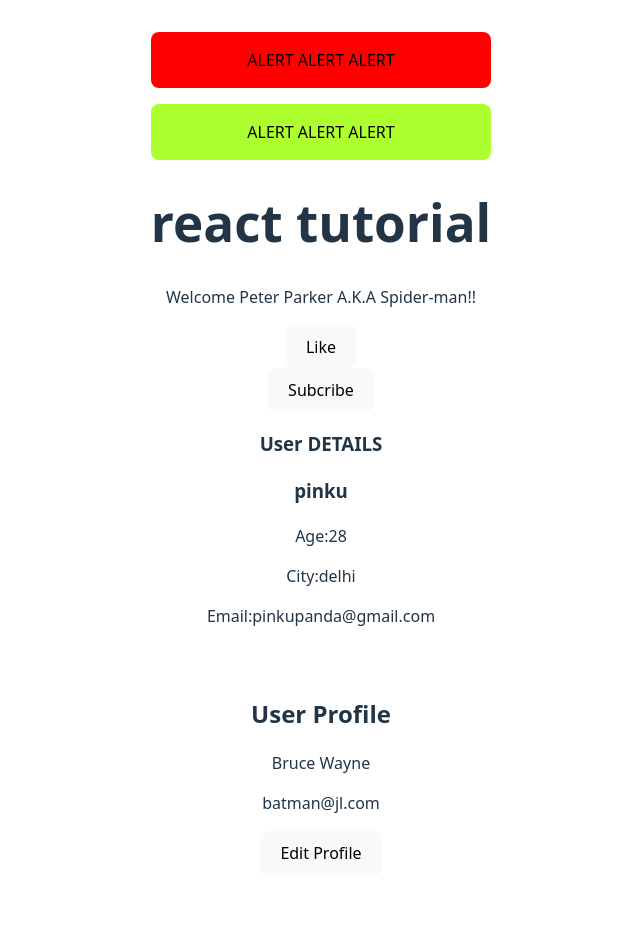
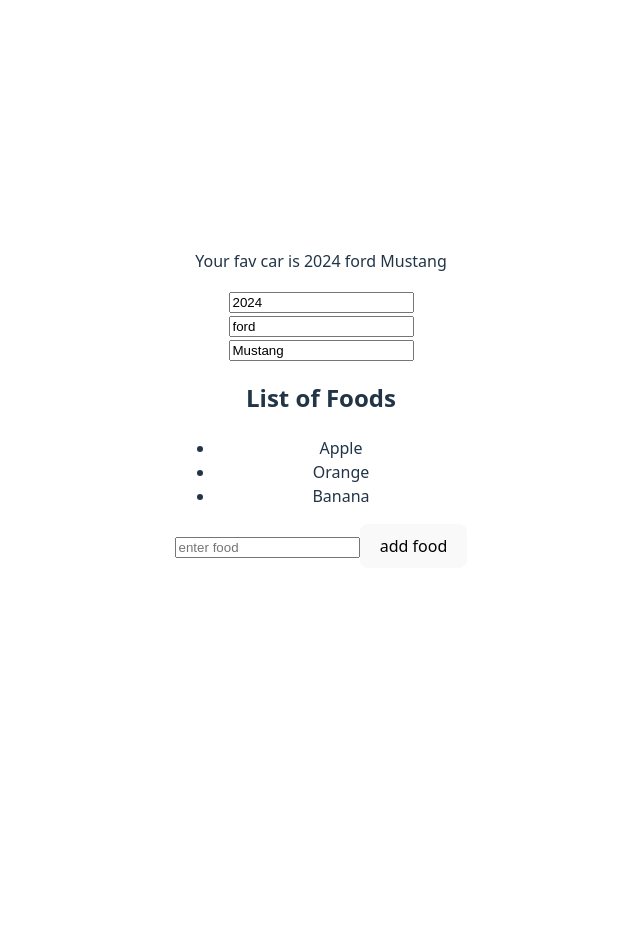
Before and after one commit to likhithsait/react, a React (Vite) app in the folder my-react-app/: page / in a window 1280 px wide. Shown: the top 934 px of the page, without its empty margins (319-959 px from the left). After the commit the page ends 800 px from the top, so only its background shows below. Built offline with nearby package versions, Linux system fonts and the light colour scheme.

Commit message:
update objects in state, update arrays in state

```diff
--- a/my-react-app/src/App.jsx
+++ b/my-react-app/src/App.jsx
@@ -11,35 +11,18 @@
 import { ContactUs } from './ContactUs'
 import { NewsLetter } from './NewsLetter'
 import { Menue } from './Menue'
+import { Favcar } from './favcar'
+import { Food } from './Food'
 function App() {
 
 
   return (
     <>
       <div>
-        <Alert type='fail'>ALERT ALERT ALERT</Alert>
-         <Alert type='success'>ALERT ALERT ALERT</Alert>
-        <h1>
-            react tutorial
-        </h1>
-        <Welcome name="Peter Parker" alias= "Spider-man"/>
-        <Like></Like>
-        <br></br>
-        <CustomButton text="Subcribe"></CustomButton>
-        <UserCard name="pinku" age={28} city= "delhi" email="pinkupanda@gmail.com"/>
-        <CardWrapper Title="User Profile">
-          <p>Bruce Wayne</p>
-          <p>batman@jl.com</p>
-          <button>Edit Profile</button>
-        </CardWrapper>
-        <NewsLetter/>
-        <ContactUs></ContactUs>
-        <Menue/>
-        <UserDetails name="bruce" isOnline={false} isPremium={true} role="ViP"></UserDetails>
-        <UserDetails name= "clark" isOnline={true} isnew={true} role="admin"></UserDetails>
-        <UserDetails name= "peter" isOnline={true} isPremium={true} isnew={true} role="hero"></UserDetails>
+        <Favcar/>
+        <Food/>
       </div>
-      <ProductList/>
+
 
     </>
   );
--- /dev/null
+++ b/my-react-app/src/Favcar.jsx
@@ -0,0 +1,36 @@
+import { useState } from "react"
+
+export const Favcar = ()=>{
+
+    const [car,setCar]= useState({
+                                    year:2024,
+                                    make:"ford",
+                                    model:"Mustang"
+                                 });
+
+            const handleYear=(e)=>{
+                   setCar(car => ({
+                                        ...car, year: e.target.value
+                                    }));
+
+            }
+            const handleMake=(e)=>{
+                setCar(car=>({
+                    ...car,make:e.target.value
+                }));
+            }
+            const handlemodel=(e)=>{
+                setCar(car=>({
+                    ...car, model:e.target.value
+                }));
+            }
+
+    return(<>
+            <div>
+                <p>Your fav car is {car.year} {car.make} {car.model}</p>
+                <input type="number" value={car.year} onChange={handleYear}/><br></br>
+                <input type="text" value={car.make} onChange={handleMake}/><br></br>
+                <input type="text" value={car.model} onChange={handlemodel}/><br></br>
+            </div>
+            </>)
+}
--- /dev/null
+++ b/my-react-app/src/Food.jsx
@@ -0,0 +1,27 @@
+import React, {useState} from "react";
+export const Food=()=>{
+    const[foo,setFoo] = useState(["Apple", "Orange", "Banana"]);
+    const handleAdd=()=>{
+        const newFood = document.getElementById("foodinp").value;
+        document.getElementById("foodinp").value=" ";
+        setFoo(f=>[...f,newFood]);
+    }
+    const handleDelte=(index)=>{
+        setFoo(foo.filter((_,i)=> i!==index));
+
+    }
+
+    return(<>
+            <div>
+                <h2>List of Foods</h2>
+                <ul>
+                        {foo.map((foo,index)=>
+                        <li key={index} onClick={()=>handleDelte(index)}>
+                            {foo}
+                            </li>)}
+                </ul>
+                <input type="text" id="foodinp" placeholder="enter food" />
+                <button onClick={handleAdd}>add food</button>
+            </div>
+            </>)
+}
```
